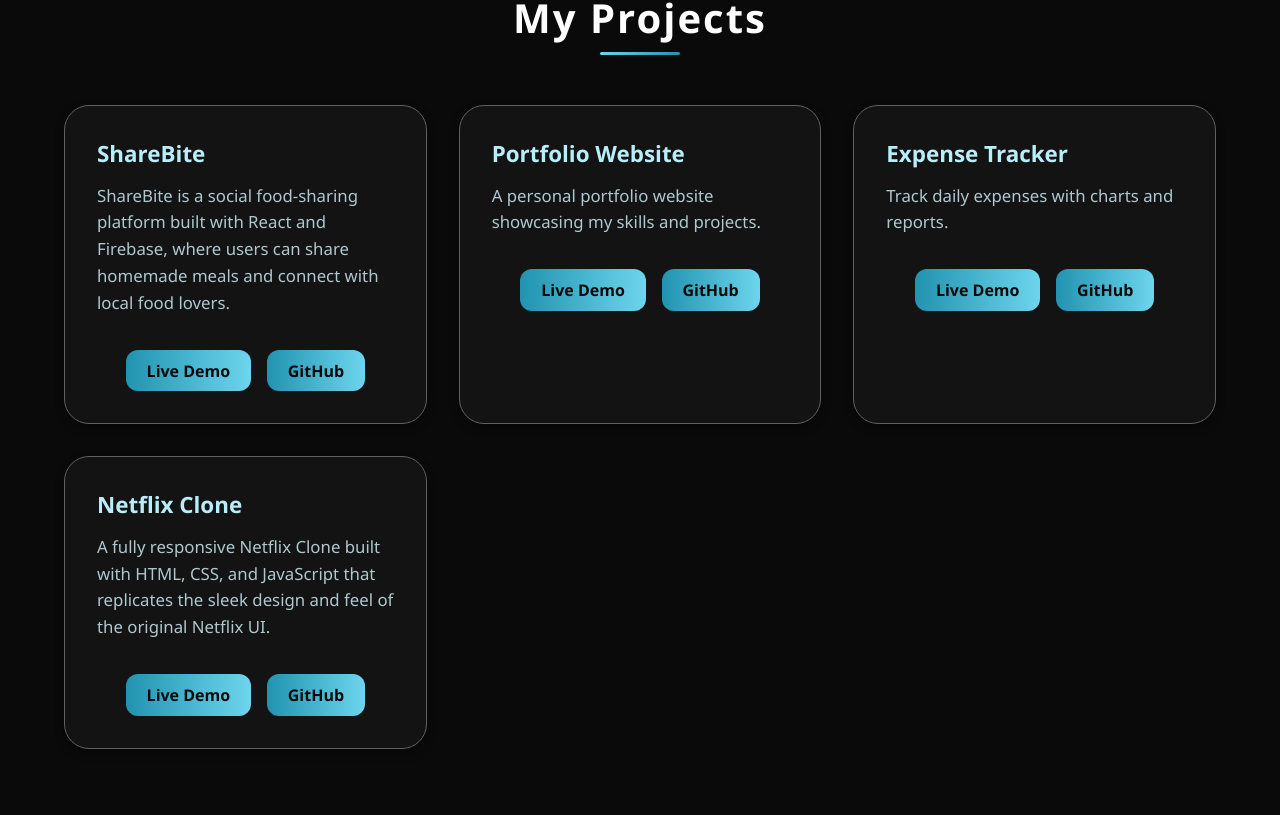
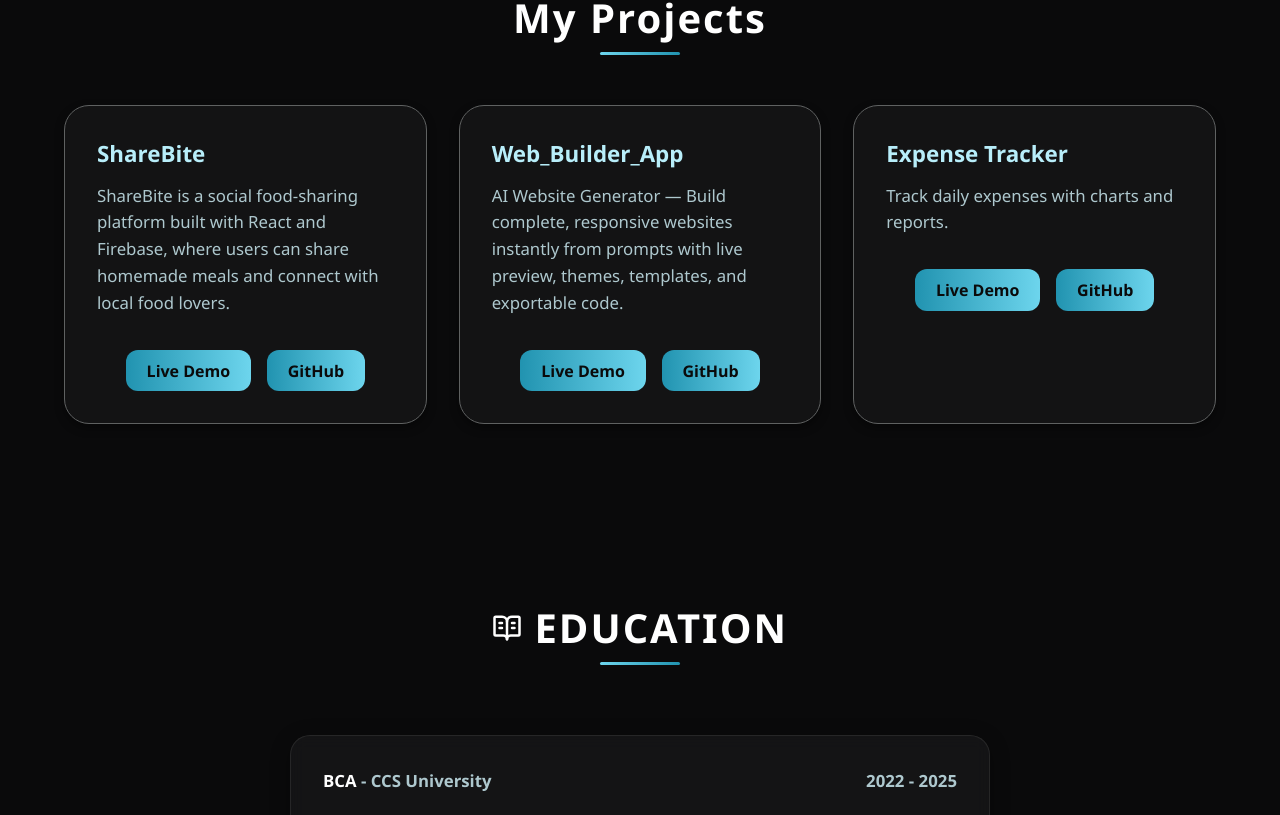
Before and after one commit to Dhruv-Learning/Portfolio_In_React, a React (Vite) app: page / in a window 1280 px wide. Shown: the part 1665-2480 px from the top of the page. Built offline with nearby package versions, Linux system fonts and the light colour scheme.

Commit message:
some changes in contact component

```diff
--- a/src/components/Contact.jsx
+++ b/src/components/Contact.jsx
@@ -2,6 +2,7 @@ import React, { useRef } from "react";
 import emailjs from "emailjs-com";
 import "./Contact.css";
 import AnimatedSection from "./AnimatedSection";
+import {Send} from 'lucide-react'
 
 const Contact = () => {
   const form = useRef();
@@ -12,7 +13,7 @@ const Contact = () => {
     emailjs
       .sendForm(
         "service_gn8lr4j", // 🔹 Replace this
-        "template_nfk77rt", // 🔹 Replace this
+        "template_pwjj1jw", // 🔹 Replace this
         form.current,
         "63CdV87FbMxqxWH-3" // 🔹 Replace this
       )
@@ -33,7 +34,7 @@ const Contact = () => {
     <AnimatedSection>
       <section className="contact" id="contact">
         <h3>
-          <i className="bi bi-envelope"></i> Contact
+          <Send size={30} /> Contact
         </h3>
 
         <div className="contactMain">
@@ -76,12 +77,12 @@ const Contact = () => {
           <div className="cRight">
             <form ref={form} onSubmit={sendEmail}>
               <label htmlFor="name">Your Name</label>
-              <input type="text" name="from_name" placeholder="Enter your name" required />
+              <input type="text" name="user_name" placeholder="Enter your name" required />
 
               <label htmlFor="email">Your Email</label>
-              <input type="email" name="from_email" placeholder="abc@gmail.com" required />
+              <input type="email" name="user_email" placeholder="abc@gmail.com" required />
 
-              <label htmlFor="msg">Message</label>
+              <label htmlFor="message">Message</label>
               <textarea name="message" placeholder="Say hello!" required></textarea>
 
               <button type="submit">Send Message</button>
--- a/src/components/Education.jsx
+++ b/src/components/Education.jsx
@@ -1,11 +1,12 @@
 import React from "react";
 import AnimatedSection from "./AnimatedSection";
+import { BookOpenText } from "lucide-react"; // icon for education
 
 function Education() {
   return (
     <AnimatedSection>
       <section className="education" id="education">
-      <h3>Education</h3>
+      <h3><BookOpenText  size={30}/> Education</h3>
       <div className="edu">
         <div className="bca">
           <p><strong>BCA</strong> - CCS University</p>
--- a/src/components/Footer.jsx
+++ b/src/components/Footer.jsx
@@ -2,8 +2,37 @@ import React from "react";
 
 function Footer() {
   return (
-    <footer>
-      <p>© 2025 My Portfolio | All Rights Reserved</p>
+    <footer className="mt-24 border-t border-gray-200 dark:border-gray-800">
+      <div className="max-w-5xl mx-auto px-4 py-8 flex flex-col sm:flex-row items-center justify-between gap-4">
+
+        {/* Left */}
+        <p className="text-sm text-gray-500 dark:text-gray-400">
+          © {new Date().getFullYear()} Dhruv Sharma. All rights reserved.
+        </p>
+
+        {/* Right */}
+        <div className="flex items-center gap-6 text-sm text-gray-500 dark:text-gray-400">
+          <a
+            href="#projects"
+            className="hover:text-gray-900 dark:hover:text-white transition"
+          >
+            Projects
+          </a>
+          <a
+            href="#contact"
+            className="hover:text-gray-900 dark:hover:text-white transition"
+          >
+            Contact
+          </a>
+          <a
+            href="mailto:yourmail@gmail.com"
+            className="hover:text-gray-900 dark:hover:text-white transition"
+          >
+            Email
+          </a>
+        </div>
+
+      </div>
     </footer>
   );
 }
--- a/src/components/Header.jsx
+++ b/src/components/Header.jsx
@@ -1,5 +1,5 @@
 import React, { useState } from "react";
-import { Menu, X } from "lucide-react"; // icons for open/close
+import {GalleryThumbnails, Code, Menu, X } from "lucide-react"; // icons for open/close
 import AnimatedSection from "./AnimatedSection";
 
 function Header() {
@@ -7,7 +7,7 @@ function Header() {
 
   return (
       <header className="header">
-      <div className="logo">My Portfolio</div>
+      <div className="logo"> <GalleryThumbnails size={15} /> My Portfolio</div>
 
       {/* Desktop Menu */}
       <ul className={`nav-links ${menuOpen ? "open" : ""}`}>
--- a/src/components/Projects.jsx
+++ b/src/components/Projects.jsx
@@ -37,14 +37,17 @@ function Projects() {
             </div>
           </div>
 
+
           <div className="pbox">
-            <h4>Portfolio Website</h4>
+            <h4>Web_Builder_App</h4>
             <p>
-              A personal portfolio website showcasing my skills and projects.
+             AI Website Generator — Build complete, responsive websites instantly from prompts with live preview, themes, templates, and exportable code.
             </p>
             <div className="btn">
               <button>
-                <a href="portfolio-in-react-taupe.vercel.app">Live Demo</a>
+                <a href="https://web-builder-xi.vercel.app/">
+                  Live Demo
+                </a>
               </button>
               <button>
                 <a href="https://github.com/Dhruv-Learning">GitHub</a>
@@ -67,24 +70,8 @@ function Projects() {
             </div>
           </div>
 
-          <div className="pbox">
-            <h4>Netflix Clone</h4>
-            <p>
-              A fully responsive Netflix Clone built with HTML, CSS, and
-              JavaScript that replicates the sleek design and feel of the
-              original Netflix UI.
-            </p>
-            <div className="btn">
-              <button>
-                <a href="https://netflix-clone-1-smoky.vercel.app/">
-                  Live Demo
-                </a>
-              </button>
-              <button>
-                <a href="https://github.com/Dhruv-Learning">GitHub</a>
-              </button>
-            </div>
-          </div>
+
+
         </div>
       </section>
     </AnimatedSection>
```
Also changed, not shown: public/social-media.png (added).
